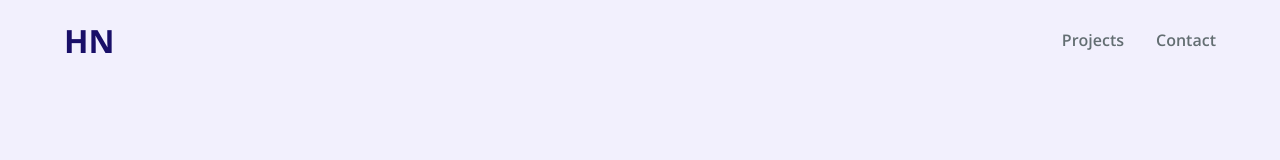
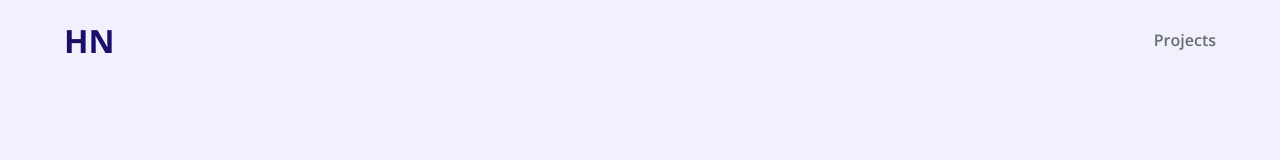
Before and after one commit to HoangNguyen-CA/portfolio, a React (Create React App) app: page / in a window 1280 px wide. Shown: the top 160 px of the page. Built offline with nearby package versions, Linux system fonts and the light colour scheme.

Commit message:
Remove contact link for now.

```diff
--- a/src/navbar/Navlinks.js
+++ b/src/navbar/Navlinks.js
@@ -13,7 +13,6 @@ const Navlinks = () => {
   return (
     <Container>
       <Link to='mainProjects'>Projects</Link>
-      <Link>Contact</Link>
     </Container>
   );
 };
```
